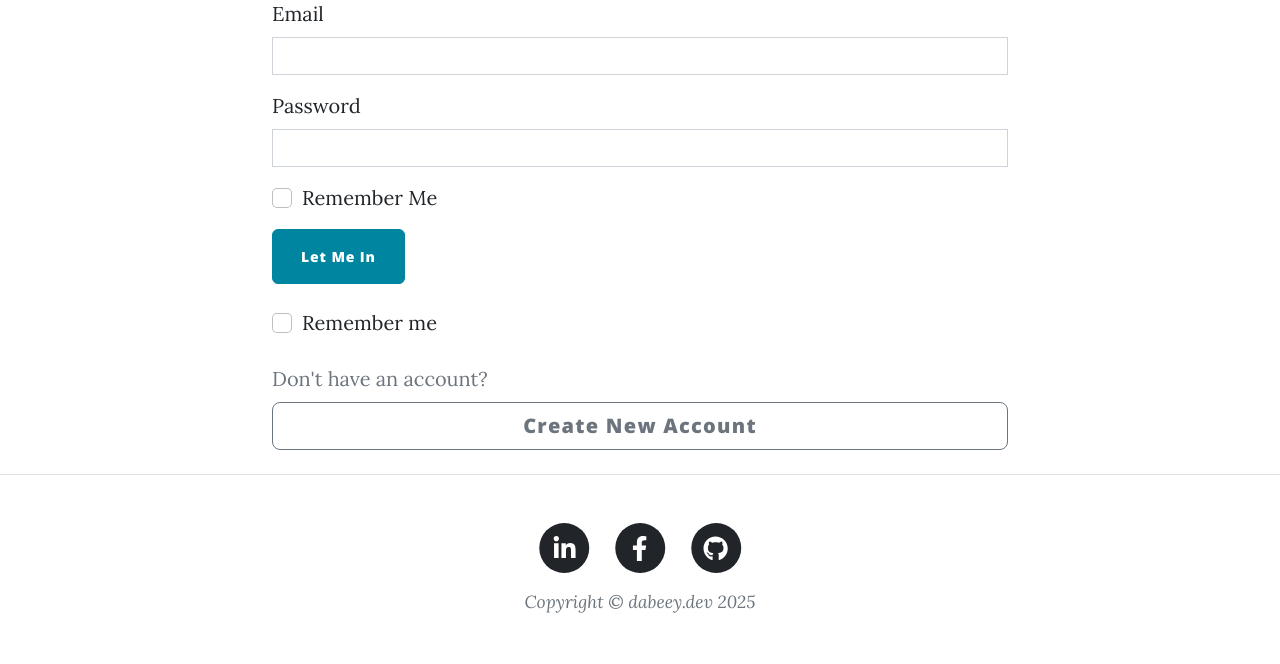
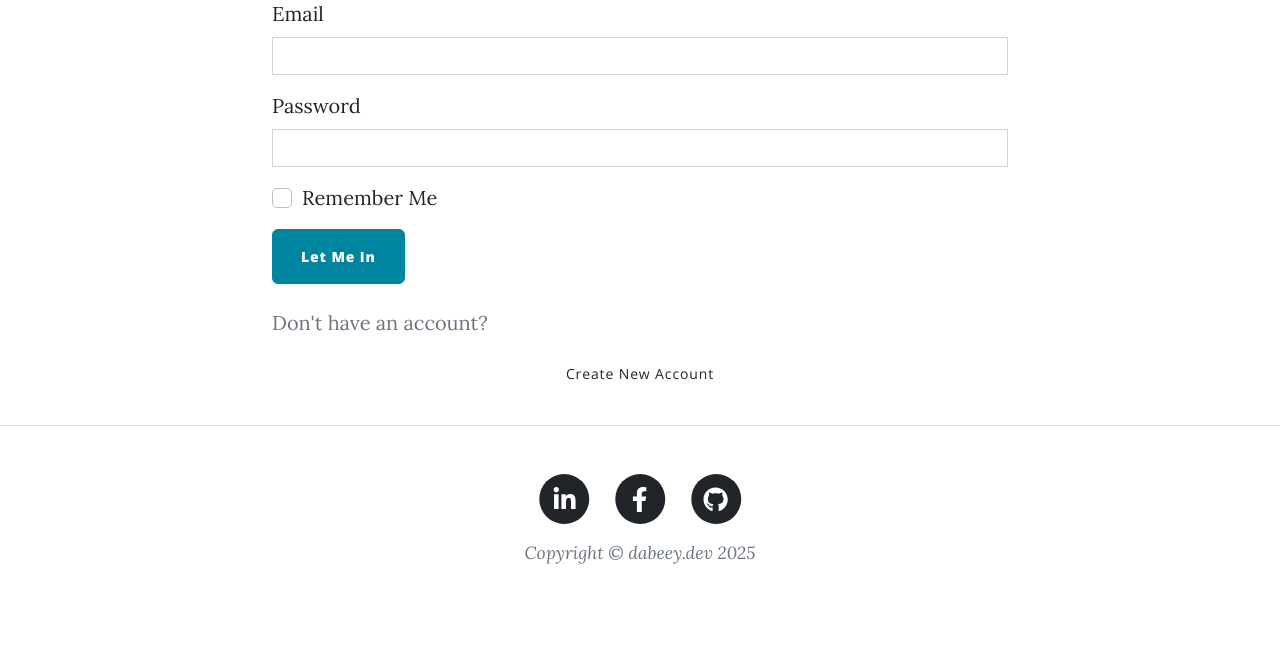
Before and after one commit to Dabeey/BLOG_CAPSTONE_PROJECT, a Flask app: page /login in a window 1280 px wide. Shown: the part 581-1245 px from the top of the page. After the commit the page ends 1145 px from the top, so only its background shows below. Run offline with Flask 3, Linux system fonts and the light colour scheme; some libraries are stand-ins or nearby versions.

Commit message:
fix: simplify login form by removing "Remember me" checkbox and updating account creation link style

```diff
--- a/templates/login.html
+++ b/templates/login.html
@@ -36,18 +36,10 @@
                 <form action="{{ url_for('login') }}" method="POST">
                     {{ render_form(form) }}
 
-                    <div class="d-flex justify-content-between mt-4">
-                        <div class="form-check">
-                            <input class="form-check-input" type="checkbox" id="rememberMe">
-                            <label class="form-check-label" for="rememberMe">
-                                Remember me
-                            </label>
-                        </div>
-                    </div>
 
                     <div class="d-grid gap-2 mt-4">
                       <span class="text-muted">Don't have an account?</span>
-                        <a href="{{ url_for('register') }}" class="btn btn-outline-secondary btn-lg">
+                        <a href="{{ url_for('register') }}" class="btn btn-link">
                             Create New Account
                         </a>
                     </div>
```
